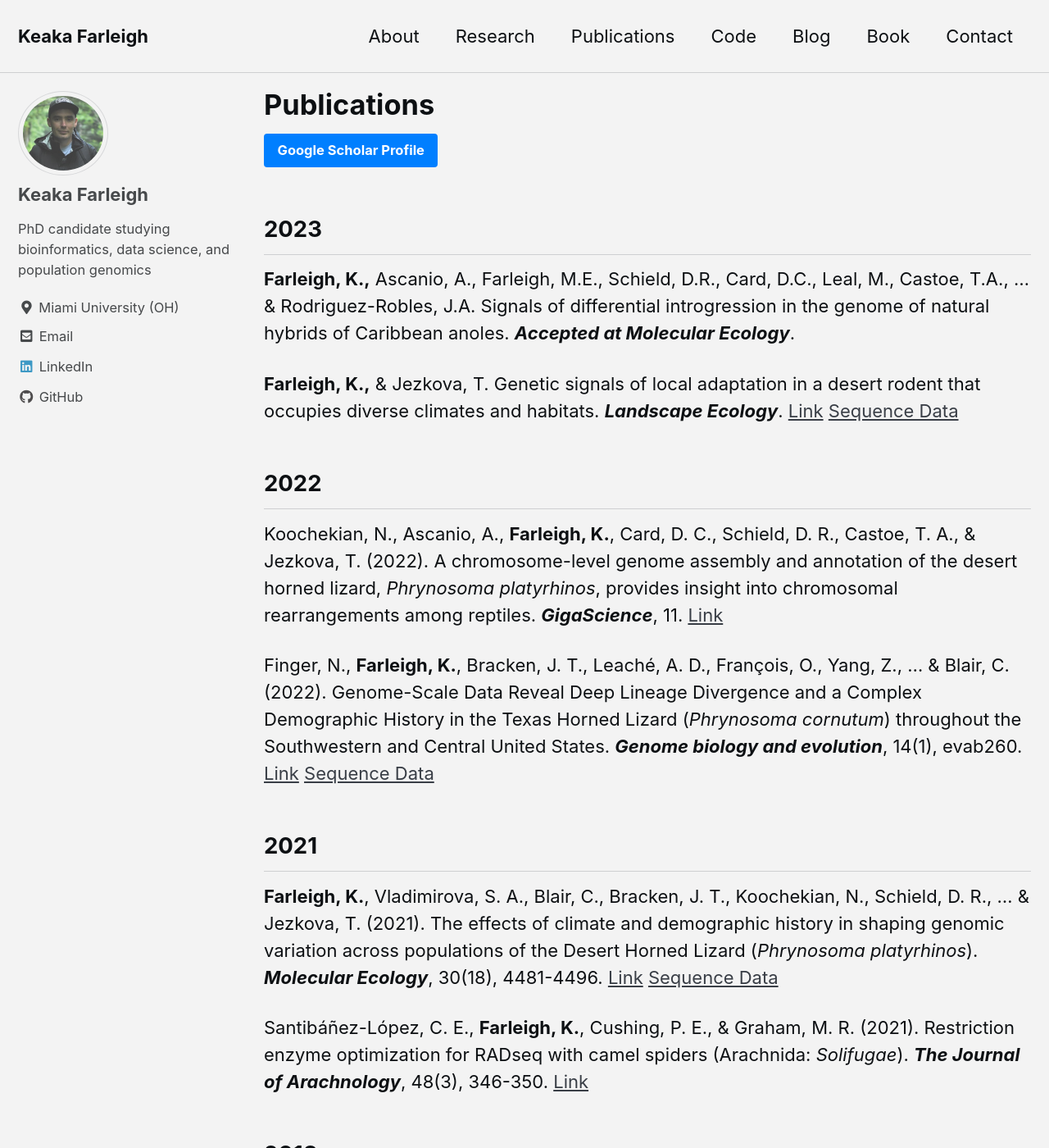
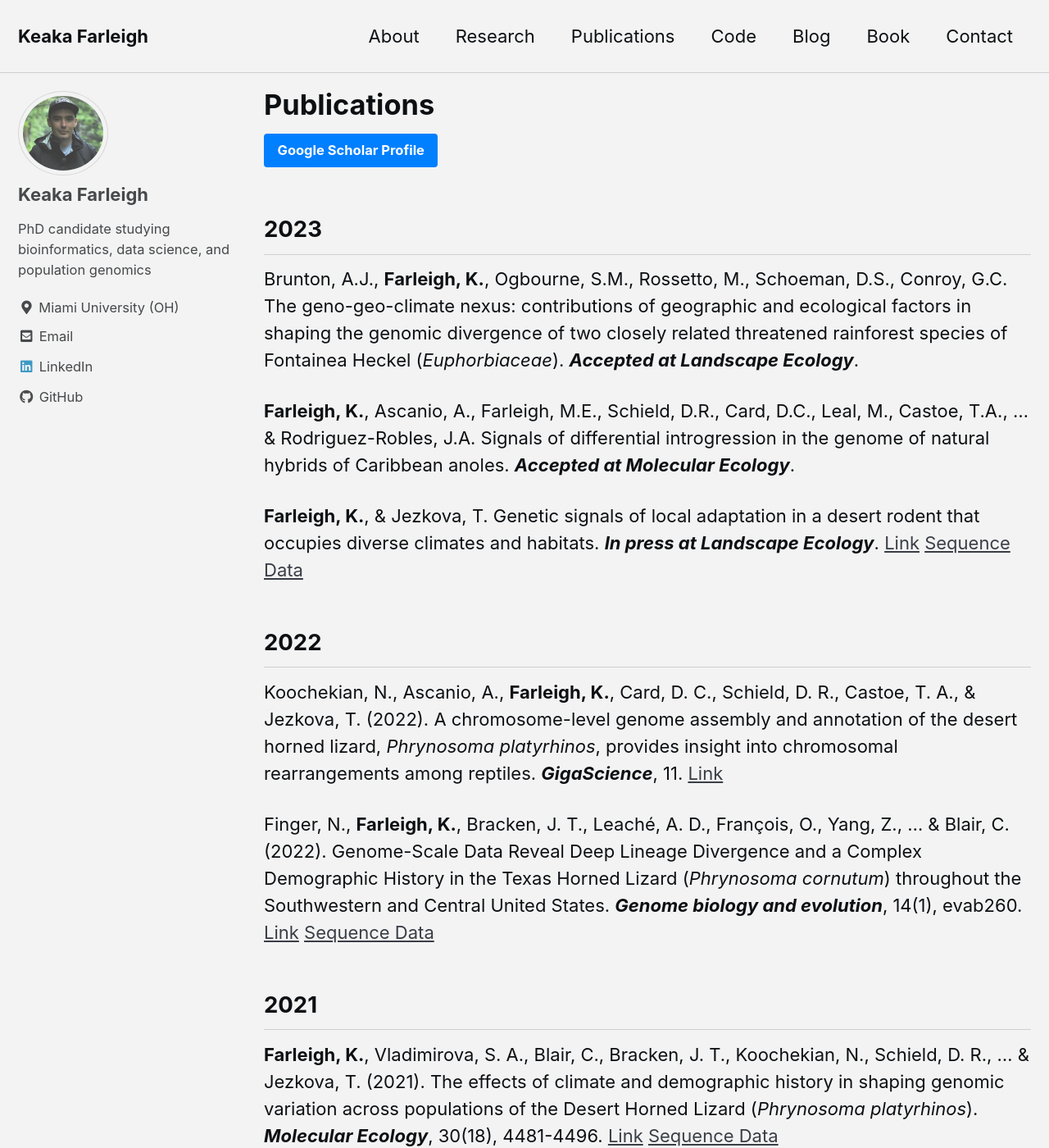
Before and after one commit to kfarleigh/kfarleigh.github.io, a Jekyll site: the page built from _pages/publications.md, in a window 1280 px wide and 1400 px high. Shown: the whole window at 82% size. Built offline with Jekyll 4.4.1, drawn with Linux system fonts in a browser that asks for light colours; cached includes are drawn as plain includes; some of the changed text lies outside the part shown.

Commit message:
Added Fontainea paper

```diff
--- a/_pages/publications.md
+++ b/_pages/publications.md
@@ -9,9 +9,11 @@ author_profile: true
 
 ## 2023
 
-__Farleigh, K.,__ Ascanio, A., Farleigh, M.E., Schield, D.R., Card, D.C., Leal, M., Castoe, T.A., ... & Rodriguez-Robles, J.A. Signals of differential introgression in the genome of natural hybrids of Caribbean anoles. __*Accepted at Molecular Ecology*__.
+Brunton, A.J., __Farleigh, K.__, Ogbourne, S.M., Rossetto, M., Schoeman, D.S., Conroy, G.C. The geno-geo-climate nexus: contributions of geographic and ecological factors in shaping the genomic divergence of two closely related threatened rainforest species of Fontainea Heckel (_Euphorbiaceae_). __*Accepted at Landscape Ecology*__.
 
-__Farleigh, K.,__ & Jezkova, T. Genetic signals of local adaptation in a desert rodent that occupies diverse climates and habitats. __*Landscape Ecology*__. [Link](https://www.ncbi.nlm.nih.gov/bioproject/780191) [Sequence Data](https://www.ncbi.nlm.nih.gov/bioproject/?term=PRJNA1013576)
+__Farleigh, K.__, Ascanio, A., Farleigh, M.E., Schield, D.R., Card, D.C., Leal, M., Castoe, T.A., ... & Rodriguez-Robles, J.A. Signals of differential introgression in the genome of natural hybrids of Caribbean anoles. __*Accepted at Molecular Ecology*__.
+
+__Farleigh, K.__, & Jezkova, T. Genetic signals of local adaptation in a desert rodent that occupies diverse climates and habitats. __*In press at Landscape Ecology*__. [Link](https://www.ncbi.nlm.nih.gov/bioproject/780191) [Sequence Data](https://www.ncbi.nlm.nih.gov/bioproject/?term=PRJNA1013576)
 
 ## 2022
 
@@ -28,4 +30,4 @@ Santibáñez-López, C. E., __Farleigh, K.__, Cushing, P. E., & Graham, M. R. (2
 
 ## 2018
 
-__Farleigh, K.__ (2018). Genetic estimates of migration for white-footed mice (Peromyscus leucopus) at the Primmer Outdoor Learning Center. __*2018 NCUR Proceedings*__. [Link](http://libjournals.unca.edu/ncur/wp-content/uploads/2021/03/Farleigh-Keaka-FINAL-m.pdf)
+__Farleigh, K.__ (2018). Genetic estimates of migration for white-footed mice (_Peromyscus leucopus_) at the Primmer Outdoor Learning Center. __*2018 NCUR Proceedings*__. [Link](http://libjournals.unca.edu/ncur/wp-content/uploads/2021/03/Farleigh-Keaka-FINAL-m.pdf)
```
Also changed, not shown: _pages/about.md (+1 -1 lines), 1 other file.
